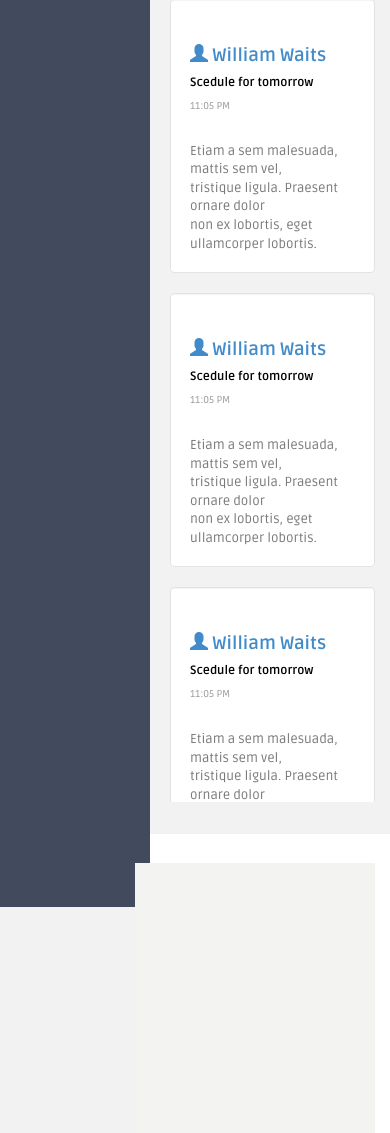
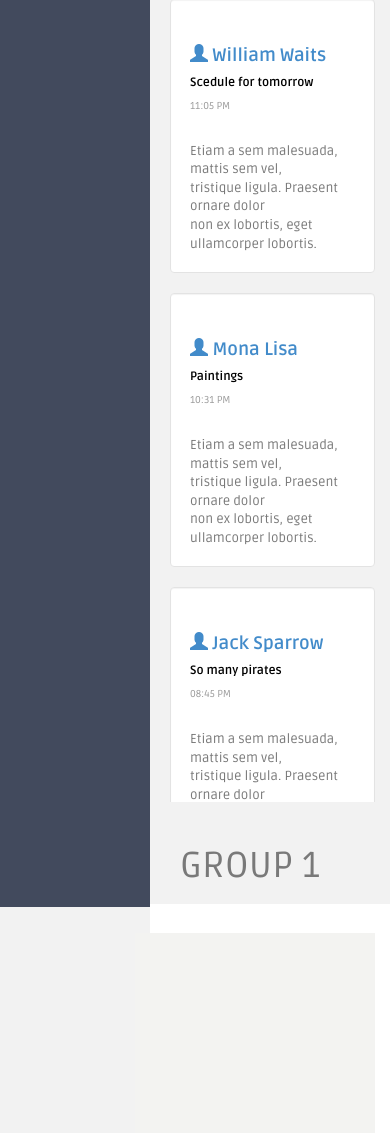
Before and after one commit to alexduxx/HCI-webMail, a PHP site: page / in a window 390 px wide. Shown: the part 738-1871 px from the top of the page. Run offline with PHP 8.4, Linux system fonts and the light colour scheme; some libraries are stand-ins or nearby versions.

```diff
--- a/index.php
+++ b/index.php
@@ -76,9 +76,9 @@ include 'includes/header.php';
           <div class="container">
             <div class="row">
               <div class="col">
-                <h4><span class="glyphicon glyphicon-user"></span>  William Waits</h4>
-                <h6>Scedule for tomorrow</h6>
-                <p class="mail-time">11:05 PM</p><br>
+                <h4><span class="glyphicon glyphicon-user"></span>  Mona Lisa</h4>
+                <h6>Paintings</h6>
+                <p class="mail-time">10:31 PM</p><br>
                 <h8>Etiam a sem malesuada, mattis sem vel,<br>
                   tristique ligula. Praesent ornare dolor<br>
                   non ex lobortis, eget ullamcorper lobortis.</h8>
@@ -92,9 +92,9 @@ include 'includes/header.php';
           <div class="container">
             <div class="row">
               <div class="col">
-                <h4><span class="glyphicon glyphicon-user"></span>  William Waits</h4>
-                <h6>Scedule for tomorrow</h6>
-                <p class="mail-time">11:05 PM</p><br>
+                <h4><span class="glyphicon glyphicon-user"></span>  Jack Sparrow</h4>
+                <h6>So many pirates</h6>
+                <p class="mail-time">08:45 PM</p><br>
                 <h8>Etiam a sem malesuada, mattis sem vel,<br>
                   tristique ligula. Praesent ornare dolor<br>
                   non ex lobortis, eget ullamcorper lobortis.</h8>
@@ -106,9 +106,10 @@ include 'includes/header.php';
       </div>
 
     <!-- id="content-right" -->
-      <div  class="col-md-8">
+      <div  class="col-md-8" id="right">
         <div class="container">
           <span class="glyphicon glyphicon-menu-left"></span>
+          <h1>GROUP 1</h1>
         </div>
       </div>
 
```
